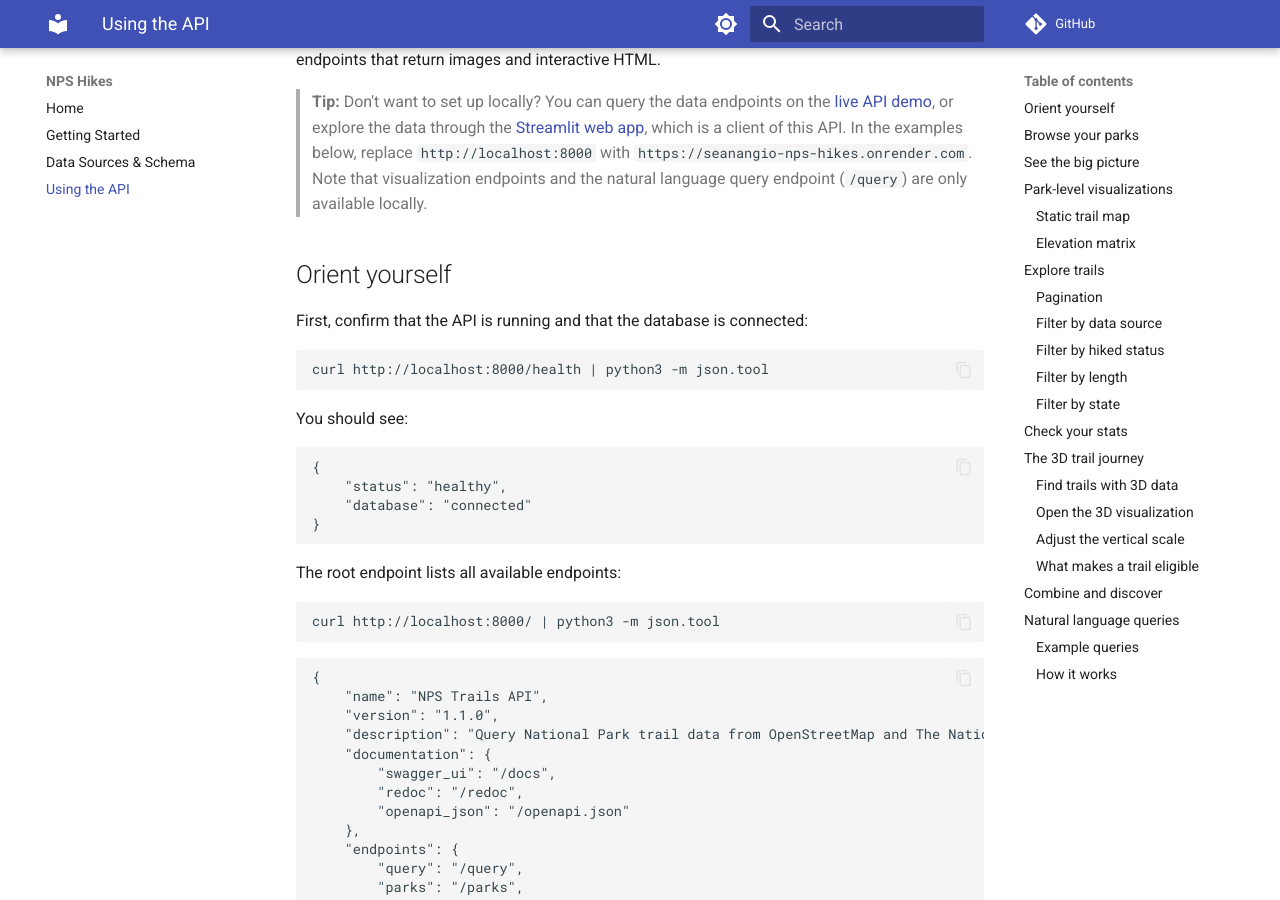
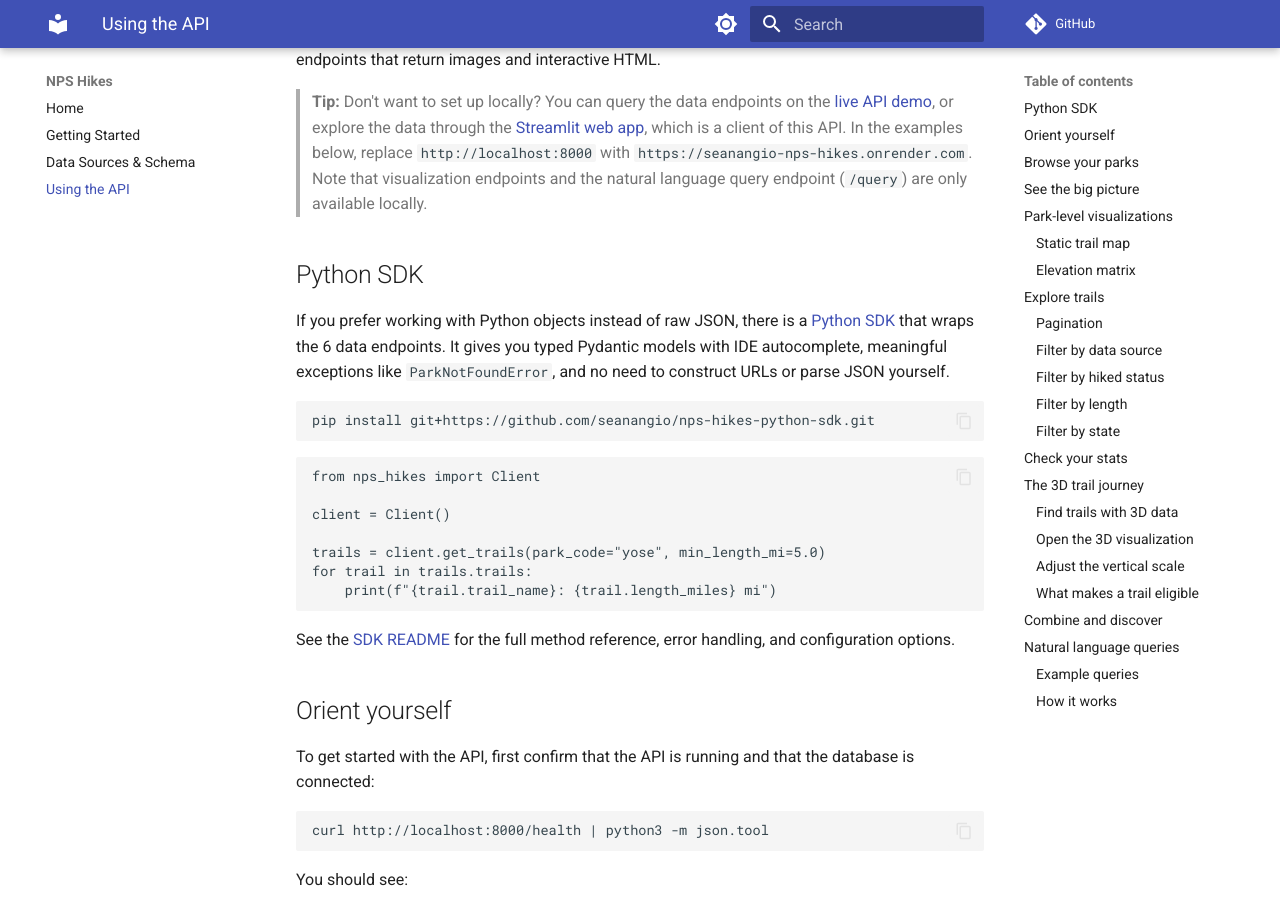
Before and after one commit to seanangio/nps-hikes, an MkDocs documentation site: the page built from docs/api-tutorial.md, in a window 1280 px wide and 900 px high, scrolled down 369 px. Built offline with MkDocs 1.6.1 and Material for MkDocs 9.7.7, drawn with Linux system fonts in a browser that asks for light colours; comment, search, counter and statistics services are not loaded.

Commit message:
Add Python SDK section to API tutorial docs

````diff
--- a/docs/api-tutorial.md
+++ b/docs/api-tutorial.md
@@ -8,9 +8,29 @@ The examples below use `curl` with `python3 -m json.tool` for pretty-printed out
 
 > **Tip:** Don't want to set up locally? You can query the data endpoints on the [live API demo](https://seanangio-nps-hikes.onrender.com/docs), or explore the data through the [Streamlit web app](https://seanangio-nps-hikes.streamlit.app), which is a client of this API. In the examples below, replace `http://localhost:8000` with `https://seanangio-nps-hikes.onrender.com`. Note that visualization endpoints and the natural language query endpoint (`/query`) are only available locally.
 
+## Python SDK
+
+If you prefer working with Python objects instead of raw JSON, there is a [Python SDK](https://github.com/seanangio/nps-hikes-python-sdk) that wraps the 6 data endpoints. It gives you typed Pydantic models with IDE autocomplete, meaningful exceptions like `ParkNotFoundError`, and no need to construct URLs or parse JSON yourself.
+
+```bash
+pip install git+https://github.com/seanangio/nps-hikes-python-sdk.git
+```
+
+```python
+from nps_hikes import Client
+
+client = Client()
+
+trails = client.get_trails(park_code="yose", min_length_mi=5.0)
+for trail in trails.trails:
+    print(f"{trail.trail_name}: {trail.length_miles} mi")
+```
+
+See the [SDK README](https://github.com/seanangio/nps-hikes-python-sdk#readme) for the full method reference, error handling, and configuration options.
+
 ## Orient yourself
 
-First, confirm that the API is running and that the database is connected:
+To get started with the API, first confirm that the API is running and that the database is connected:
 
 ```bash
 curl http://localhost:8000/health | python3 -m json.tool
````
